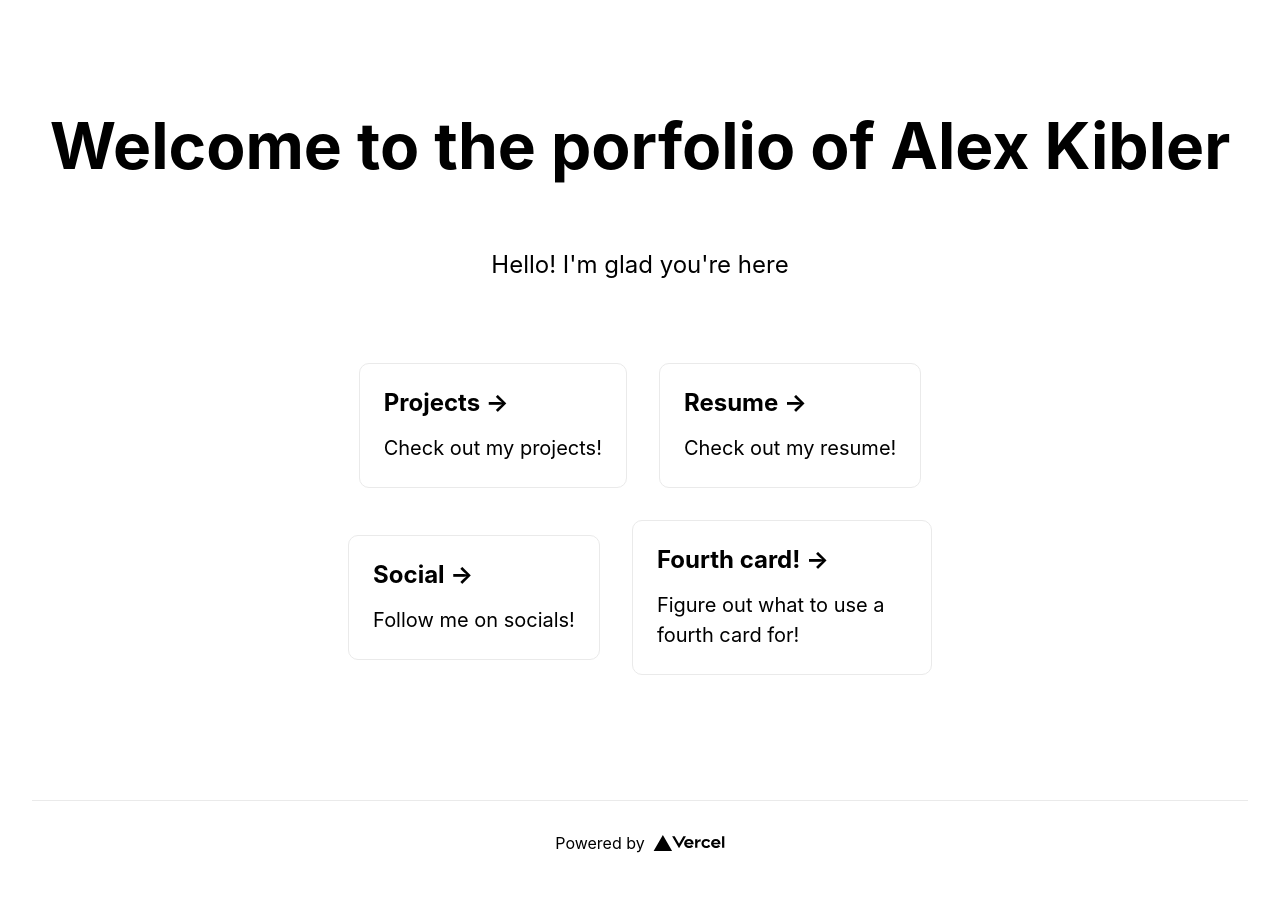
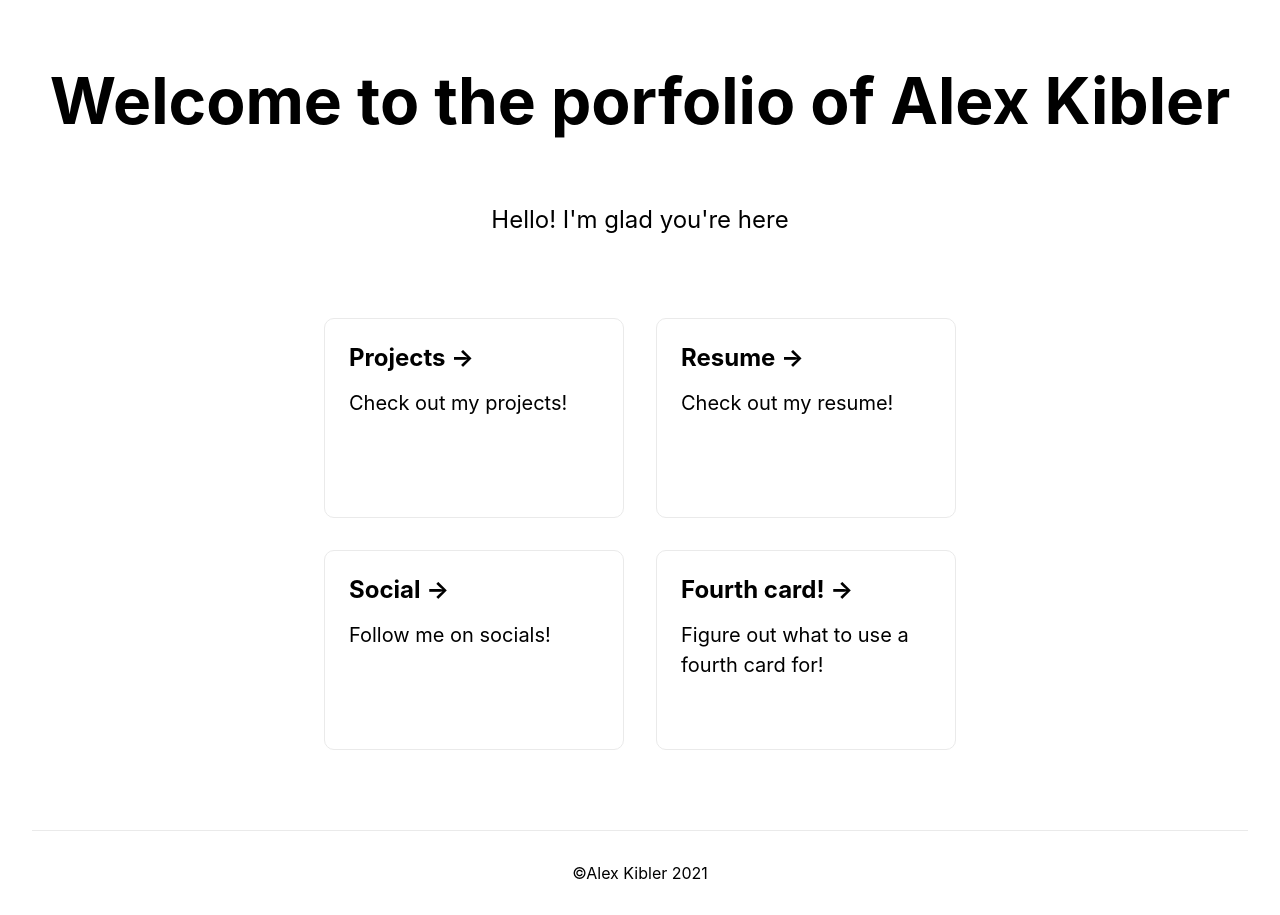
Before and after one commit to alexkibler/alexkibler-rocks, a Next.js app: page / in a window 1280 px wide. Before the commit the page ends 885 px from the top, so only its background shows below. Built offline with nearby package versions, Linux system fonts and the light colour scheme.

Commit message:
fix: css for the cards, put copyright in footer

```diff
--- a/pages/index.tsx
+++ b/pages/index.tsx
@@ -53,16 +53,7 @@ const Home: NextPage = () => {
       </main>
 
       <footer className={styles.footer}>
-        <a
-          href="https://vercel.com?utm_source=create-next-app&utm_medium=default-template&utm_campaign=create-next-app"
-          target="_blank"
-          rel="noopener noreferrer"
-        >
-          Powered by{' '}
-          <span className={styles.logo}>
-            <Image src="/vercel.svg" alt="Vercel Logo" width={72} height={16} />
-          </span>
-        </a>
+      ©Alex Kibler 2021
       </footer>
     </div>
   )
--- a/styles/Home.module.css
+++ b/styles/Home.module.css
@@ -76,6 +76,8 @@
 .card {
   margin: 1rem;
   padding: 1.5rem;
+  width:300px;
+  height:200px;
   text-align: left;
   color: inherit;
   text-decoration: none;
```
